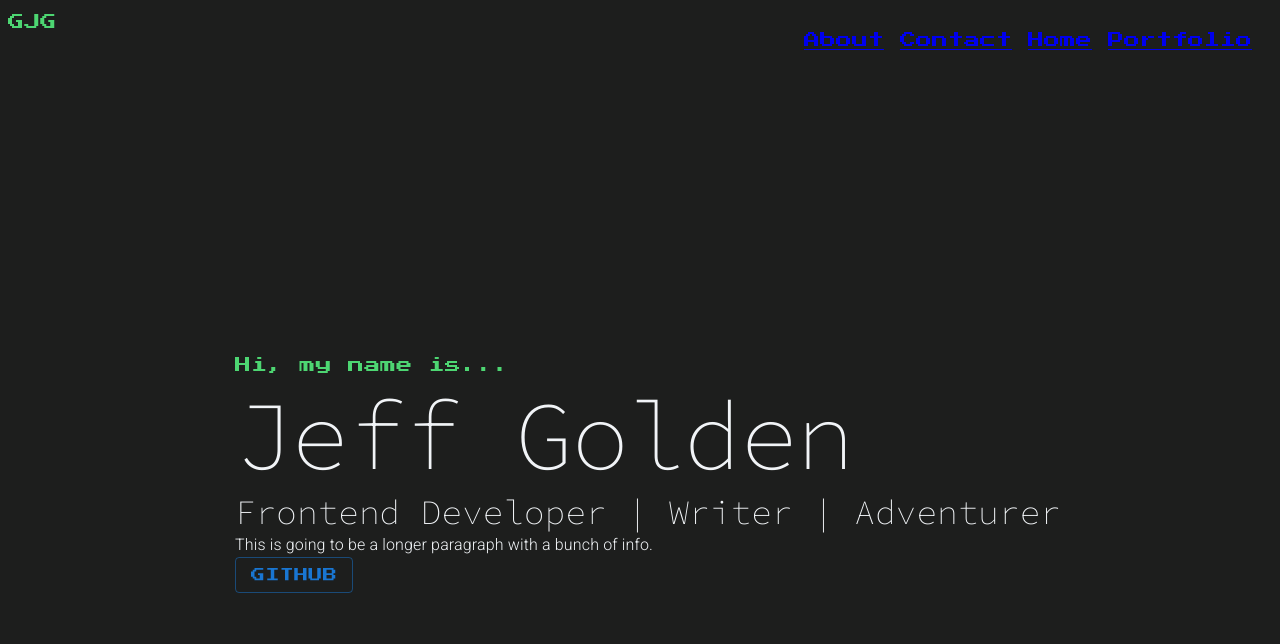
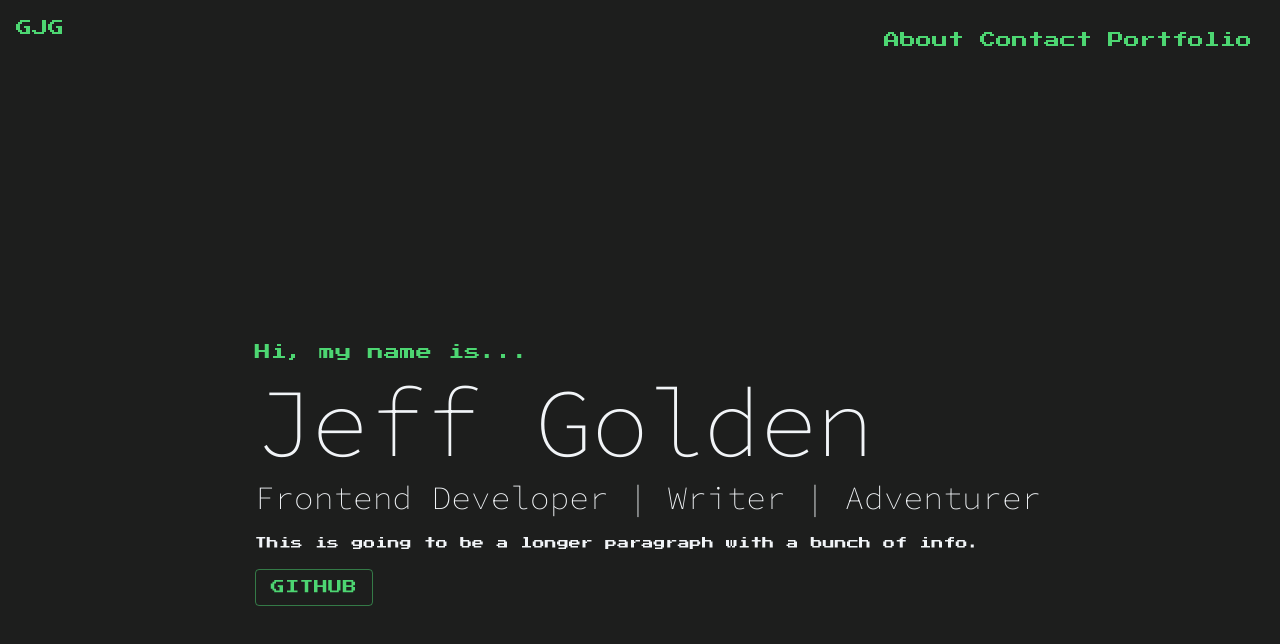
Before and after one commit to gjeffgolden/personal-website-2.0, a React (Vite) app: page / in a window 1280 px wide. Shown: the top 644 px of the page. Built offline with nearby package versions, Linux system fonts and the light colour scheme.

Commit message:
Refactored Nav Links, added colors to MUI theme.

```diff
--- a/src/components/NavigationLinks.tsx
+++ b/src/components/NavigationLinks.tsx
@@ -2,12 +2,14 @@ import { NavigationGroup, NavigationLink } from "../styles/styles";
 
 const NavigationLinks = () => {
   return (
-    <NavigationGroup>
-      <NavigationLink to="/about">About</NavigationLink>
-      <NavigationLink to="/contact">Contact</NavigationLink>
-      <NavigationLink to="/">Home</NavigationLink>
-      <NavigationLink to="/portfolio">Portfolio</NavigationLink>
-    </NavigationGroup>
+    <>
+      <NavigationLink to="/">GJG</NavigationLink>
+      <NavigationGroup>
+        <NavigationLink to="/about">About</NavigationLink>
+        <NavigationLink to="/contact">Contact</NavigationLink>
+        <NavigationLink to="/portfolio">Portfolio</NavigationLink>
+      </NavigationGroup>
+    </>
   );
 };
 
--- a/src/index.css
+++ b/src/index.css
@@ -20,10 +20,4 @@
     color: #f1f4f7;
     background-color: #1d1e1d;
   }
-  a:hover {
-    color: #747bff;
-  }
-  button {
-    background-color: #f9f9f9;
-  }
 }
--- a/src/routes/EntryPoint.tsx
+++ b/src/routes/EntryPoint.tsx
@@ -11,9 +11,6 @@ const Header = () => {
   return (
     <>
       <Box display="flex" flexDirection="row" justifyContent="space-between">
-        <Typography variant="subtitle1" color="secondary">
-          GJG
-        </Typography>
         <NavigationLinks />
       </Box>
       <Outlet />
--- a/src/routes/Home.tsx
+++ b/src/routes/Home.tsx
@@ -22,10 +22,14 @@ export const Home = () => {
         <Typography variant="h4">
           Frontend Developer | Writer | Adventurer
         </Typography>
-        <Typography variant="body1">
-          This is going to be a longer paragraph with a bunch of info.
-        </Typography>
-        <Button variant="outlined">GitHub</Button>
+        <p>
+          <Typography variant="subtitle2">
+            This is going to be a longer paragraph with a bunch of info.
+          </Typography>
+        </p>
+        <Button variant="outlined" color="secondary">
+          GitHub
+        </Button>
       </Box>
     </Box>
   );
--- a/src/styles/styles.ts
+++ b/src/styles/styles.ts
@@ -1,10 +1,12 @@
 import { styled } from "@mui/material";
 import { Link } from "react-router-dom";
 
-export const NavigationLink = styled(Link)(theme => ({
+export const NavigationLink = styled(Link)({
   fontFamily: "'Press Start 2P'",
+  color: "#4dd672",
   padding: 8,
-}));
+  textDecoration: "none",
+});
 
 export const NavigationGroup = styled("nav")({
   display: "flex",
--- a/src/styles/theme.ts
+++ b/src/styles/theme.ts
@@ -1,6 +1,6 @@
-import { createTheme } from "@mui/material";
+import { createTheme, responsiveFontSizes } from "@mui/material";
 
-const theme = createTheme({
+let theme = createTheme({
   palette: {
     secondary: {
       main: "#4dd672",
@@ -32,7 +32,13 @@ const theme = createTheme({
     subtitle1: {
       fontFamily: "'Press Start 2P'",
     },
+    subtitle2: {
+      fontFamily: "'Press Start 2P'",
+      fontSize: "0.75rem",
+    },
   },
 });
 
+theme = responsiveFontSizes(theme);
+
 export default theme;
--- a/tsconfig.json
+++ b/tsconfig.json
@@ -2,7 +2,7 @@
   "compilerOptions": {
     "target": "ESNext",
     "useDefineForClassFields": true,
-    "lib": ["DOM", "DOM.Iterable", "ESNext"],
+    "lib": ["DOM", "DOM.Iterable", "ES6", "ESNext"],
     "allowJs": false,
     "skipLibCheck": true,
     "esModuleInterop": false,
@@ -13,6 +13,9 @@
     "moduleResolution": "Node",
     "resolveJsonModule": true,
     "isolatedModules": true,
+    "noImplicitAny": true,
+    "noImplicitThis": true,
+    "strictNullChecks": true,
     "noEmit": true,
     "jsx": "react-jsx"
   },
```
